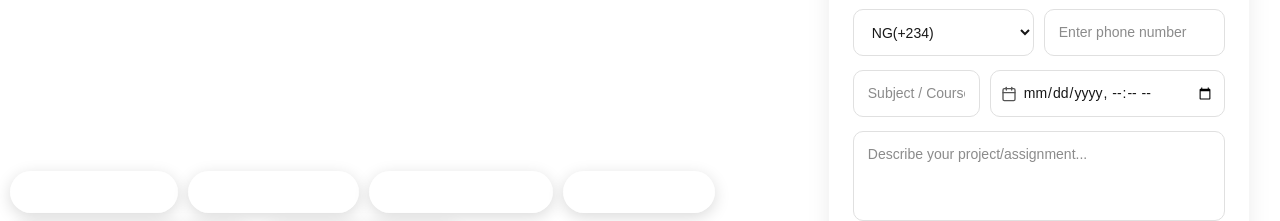
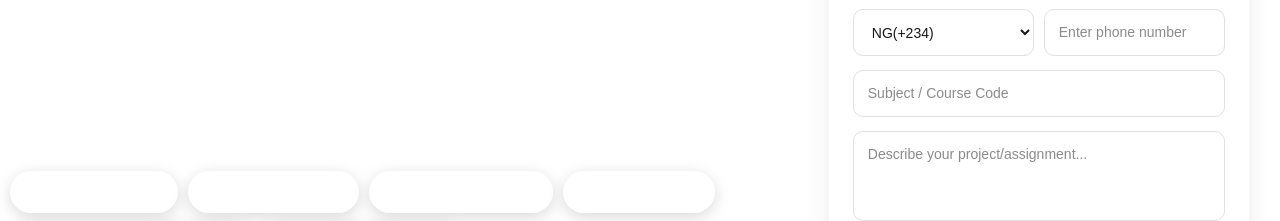
Before and after one commit to Okun15Ola/teamup, a Next.js app: page / in a window 1280 px wide. Shown: the part 334-555 px from the top of the page. Built offline with nearby package versions, Linux system fonts and the light colour scheme.

Commit message:
trying to fix the message problem

```diff
--- a/app/api/contact/route.ts
+++ b/app/api/contact/route.ts
@@ -9,7 +9,7 @@ export async function POST(req: Request) {
 
     await resend.emails.send({
       from: "Team-Up <onboarding@resend.dev>",
-      to: "sopejuifeoluwaemmanuel@gmail.com",
+      to: "okunolaolubanjo@gmail.com",
       subject: `New Contact Message from ${name}`,
       html: `
         <h2>New Contact Message</h2>
--- a/components/FormBox/FormBox.tsx
+++ b/components/FormBox/FormBox.tsx
@@ -83,18 +83,7 @@ Hello, I want help with my assignment:
             required
           />
 
-          <div className={styles.deadlineBox}>
-            <FiCalendar className={styles.icon} />
 
-            {/* The NEW datetime-local input */}
-            <input
-              type="datetime-local"
-              className={styles.deadlineInput}
-              value={deadline}
-              onChange={(e) => setDeadline(e.target.value)}
-              required
-            />
-          </div>
         </div>
 
         <textarea
```
